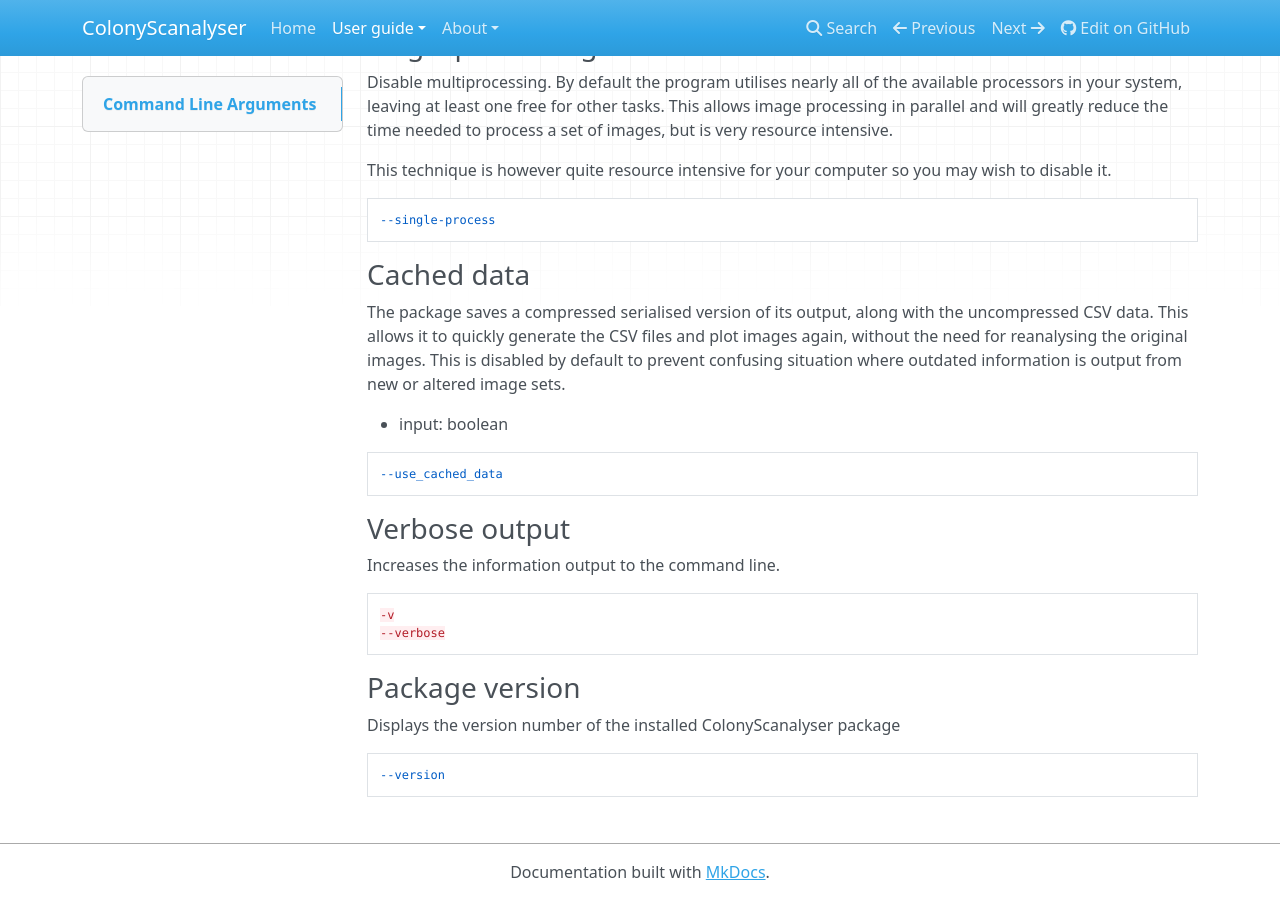
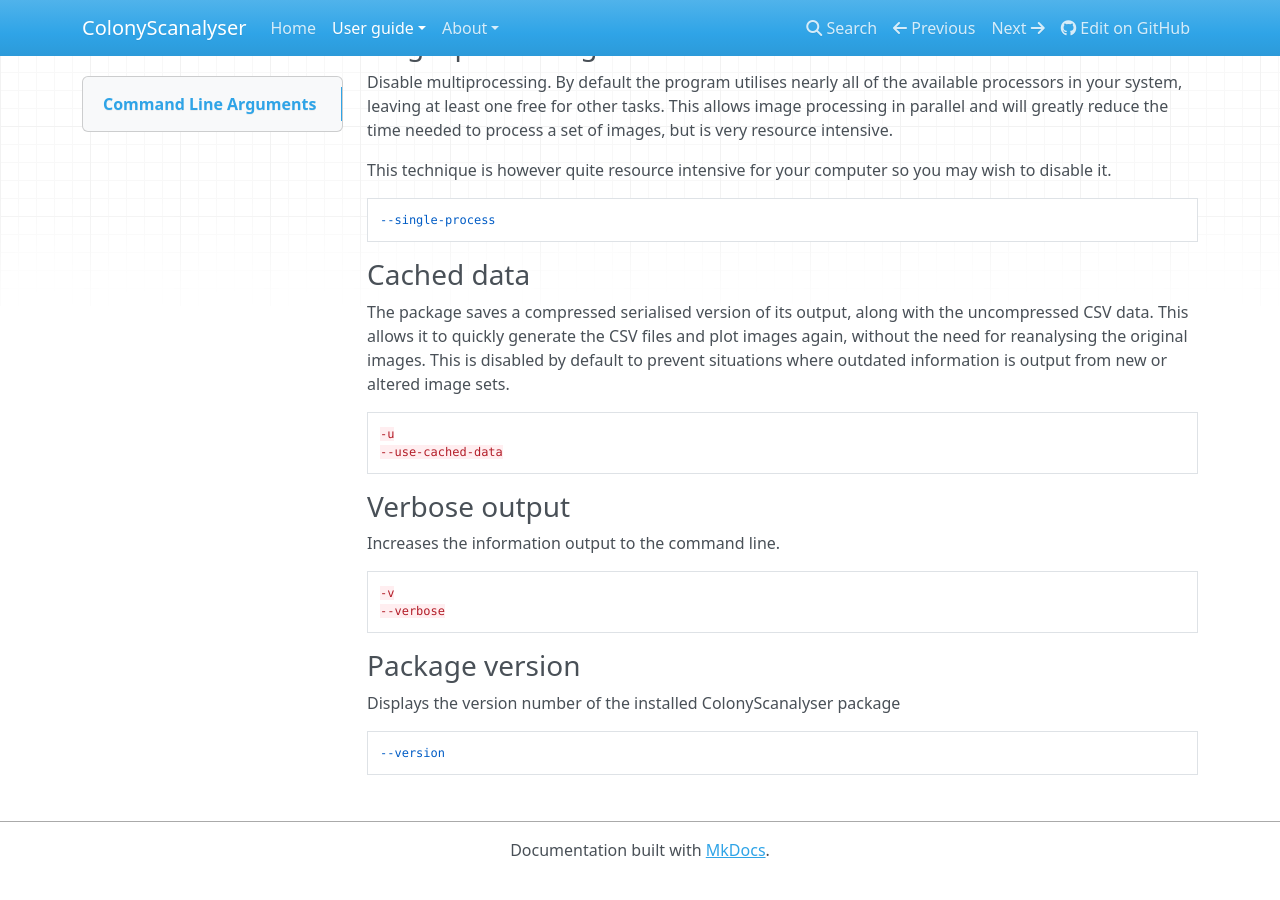
Before and after one commit to Erik-White/ColonyScanalyser, an MkDocs documentation site: the page built from docs/command_line_arguments.md, in a window 1280 px wide and 900 px high, scrolled down 2434 px. Built offline with MkDocs 1.6.1, drawn with Linux system fonts in a browser that asks for light colours; nearby versions of some CDN libraries; after the commit the page ends 3312 px from its top, so only the background shows below that.

Commit message:
Update and rename use_cached_data to use-cached-data CLA switch

````diff
--- a/docs/command_line_arguments.md
+++ b/docs/command_line_arguments.md
@@ -94,11 +94,11 @@ This technique is however quite resource intensive for your computer so you may
 --single-process
 ```
 ### Cached data
-The package saves a compressed serialised version of its output, along with the uncompressed CSV data. This allows it to quickly generate the CSV files and plot images again, without the need for reanalysing the original images. This is disabled by default to prevent confusing situation where outdated information is output from new or altered image sets.
+The package saves a compressed serialised version of its output, along with the uncompressed CSV data. This allows it to quickly generate the CSV files and plot images again, without the need for reanalysing the original images. This is disabled by default to prevent situations where outdated information is output from new or altered image sets.
 
-- input: boolean
 ```
---use_cached_data
+-u
+--use-cached-data
 ```
 ### Verbose output
 Increases the information output to the command line.
````
Also changed, not shown: 1 other file.
